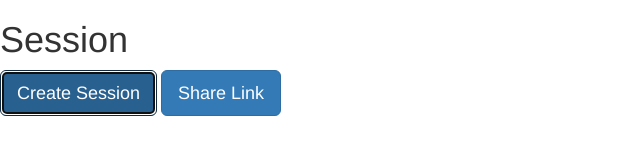
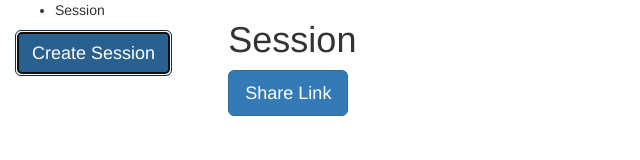
Before and after one commit to ryekerjh/mysessions, a website: page build/index.html in a window 1280 px wide. Both pictures are taken after a click on the button "Create Session". Shown: the whole page, without its empty margins (0-640 px from the left). Drawn offline with nearby package versions, Linux system fonts and the light colour scheme.

Commit message:
modify layout

```diff
--- a/build/app/app.module.js
+++ b/build/app/app.module.js
@@ -1,6 +1,7 @@
 angular
   .module('app', [])
   .controller('SessionsCtrl', function($scope) {
+    $scope.sessions = [];
     $scope.session = {
       _id: '1234',
       name: 'Session',
@@ -8,7 +9,7 @@ angular
     };
 
     $scope.createSession = function() {
-      $scope.session = $scope.session;
+      $scope.sessions.push($scope.session);
     };
 
     $scope.shareSessionLink = function() {
--- a/build/index.html
+++ b/build/index.html
@@ -1,18 +1,35 @@
 <html data-ng-app="app">
 <head>
   <title>Geekwise Sessions</title>
-    <link href="//maxcdn.bootstrapcdn.com/bootstrap/3.3.6/css/bootstrap.min.css" rel="stylesheet" integrity="sha256-7s5uDGW3AHqw6xtJmNNtr+OBRJUlgkNJEo78P4b0yRw= sha512-nNo+yCHEyn0smMxSswnf/OnX6/KwJuZTlNZBjauKhTK0c+zT+q5JOCx0UFhXQ6rJR9jg6Es8gPuD2uZcYDLqSw==" crossorigin="anonymous">
+  <link href="//maxcdn.bootstrapcdn.com/bootstrap/3.3.6/css/bootstrap.min.css" rel="stylesheet"
+        integrity="sha256-7s5uDGW3AHqw6xtJmNNtr+OBRJUlgkNJEo78P4b0yRw= sha512-nNo+yCHEyn0smMxSswnf/OnX6/KwJuZTlNZBjauKhTK0c+zT+q5JOCx0UFhXQ6rJR9jg6Es8gPuD2uZcYDLqSw=="
+        crossorigin="anonymous">
 </head>
 <body>
-    <div data-ng-controller="SessionsCtrl">
+<div class="container-fluid"
+     data-ng-controller="SessionsCtrl">
+  <div class="row">
+
+    <div class="col-md-2">
+      <ul>
+        <li data-ng-repeat="session in sessions">{{ session.name }}</li>
+      </ul>
+      <button type="button"
+              data-ng-click="createSession()"
+              class="btn btn-primary btn-lg">Create Session
+      </button>
+    </div>
+
+    <div class="col-md-10">
       <h1>{{ session.name }}</h1>
       <button type="button"
-              data-ng-click="createSession()"
-              class="btn btn-primary btn-lg">Create Session</button>
-      <button type="button"
               data-ng-click="shareSessionLink()"
-              class="btn btn-primary btn-lg">Share Link</button>
+              class="btn btn-primary btn-lg">Share Link
+      </button>
       <p>{{ link }}</p>
+    </div>
+
+  </div>
 </div>
 <script src="//ajax.googleapis.com/ajax/libs/angularjs/1.4.2/angular.min.js"></script>
 <script src="/app/app.module.js"></script>
```
Lines whose indentation alone changed are shown as unchanged.
